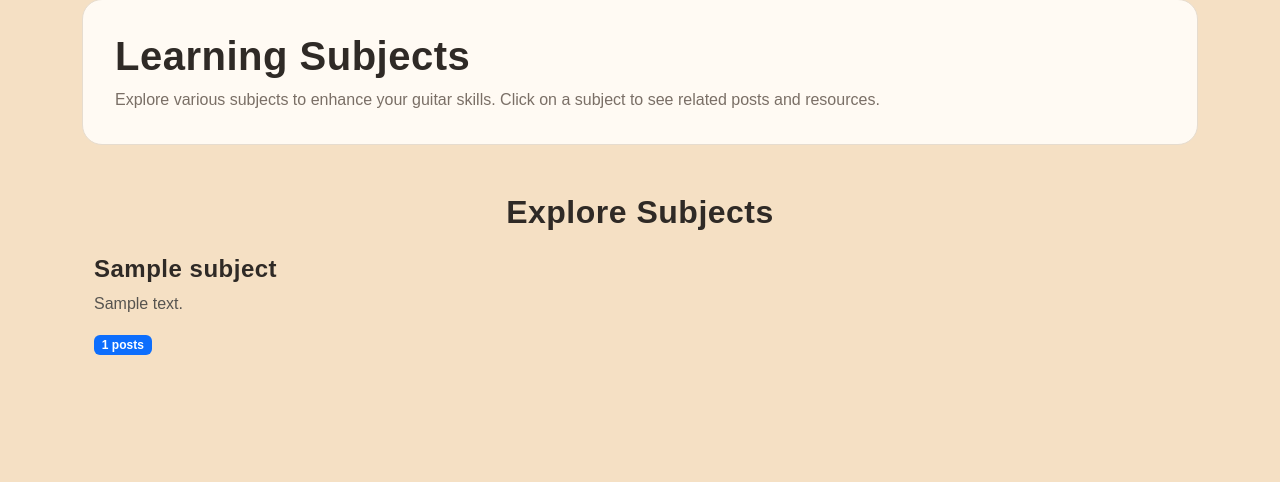
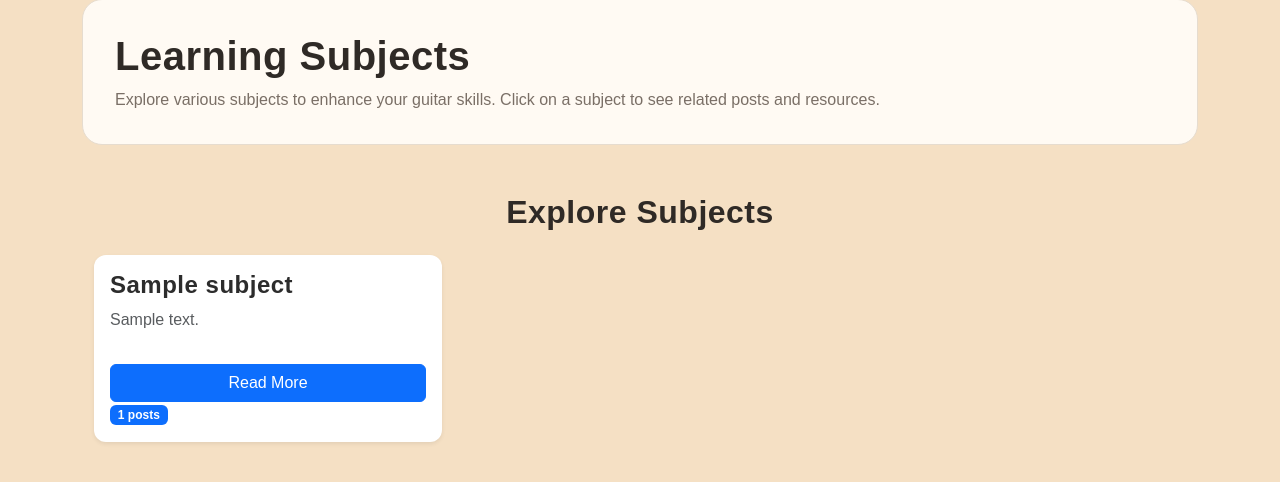
Before and after one commit to JamesBirchall-dev/MSP3-Guitar-Blog, a Django app: page /subjects/ in a window 1280 px wide. Shown: the part 86-568 px from the top of the page. Run offline with Django 4.2, Linux system fonts and the light colour scheme; tables that the repository leaves empty hold one stand-in row (values such as "Sample post").

Commit message:
update subject list redirect buttons and layout

```diff
--- a/blog/templates/blog/subject_list.html
+++ b/blog/templates/blog/subject_list.html
@@ -13,10 +13,10 @@
     <h2 class="mb-4 text-center">Explore Subjects</h2>
     <div class="row">
     {% for subject in subjects %}
-        <div class="col-md-6 col-lg-4 mb-4">
-            <div class=""card h-100 shadow-sm border-0">
+        <div class="col-md-4 mb-4">
+            <div class="card h-100 shadow-sm border-0">
                 <div class="card-body d-flex flex-column">
-                    <h4 class="card-title>
+                    <h4 class="card-title">
                         <a href="{% url 'subject_detail' subject.slug %}">
                             {{ subject.name }}
                         </a>
@@ -27,9 +27,10 @@
                     </p>
 
                     <div class="mt-auto">
-                        <span class="badge bg-primary">
-                             {{ subject.post_count }} posts
-                        </span>
+                        <a href="{% url 'subject_detail' subject.slug %}" class="btn btn-primary w-100 mt-3">Read More</a>
+                       <a href="{% url 'subject_detail' subject.slug %}" class="badge bg-primary text-decoration-none">
+                        {{ subject.post_count }} posts
+                        </a>
                     </div>
                 </div>
             </div>
```
